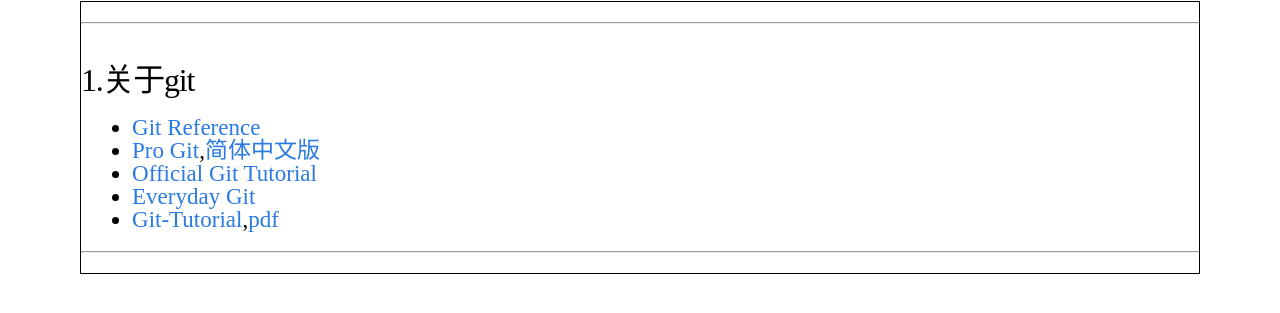
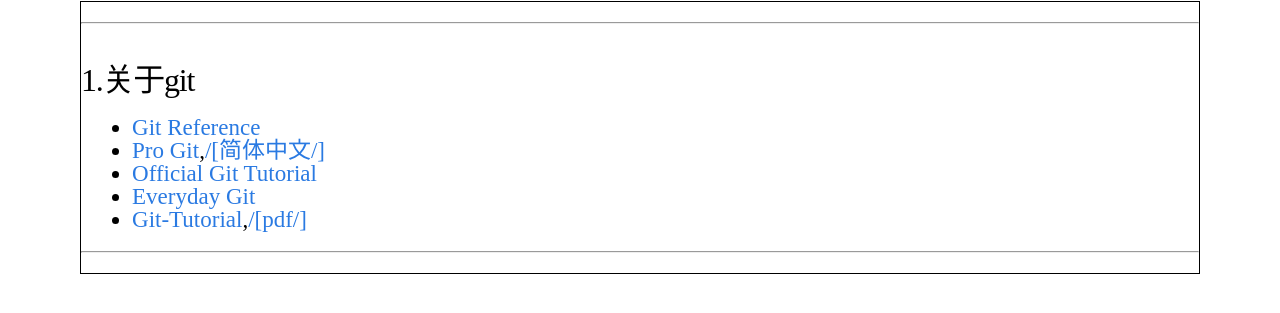
Before and after one commit to codeybs/blog, a Jekyll site: the page built from _posts/2014-08-30-Some-useful-links.markdown, in a window 1280 px wide. Shown: the part 106-419 px from the top of the page. Built offline with Jekyll 4.4.1, drawn with Linux system fonts in a browser that asks for light colours.

Commit message:
new blog

```diff
--- a/_posts/2014-08-30-Some-useful-links.markdown
+++ b/_posts/2014-08-30-Some-useful-links.markdown
@@ -11,9 +11,9 @@ author: BaoshengYu
 ## 1.关于git
 
 + [Git Reference](http://git-scm.com/docs)
-+ [Pro Git](http://git-scm.com/book),[简体中文版](http://git-scm.com/book/zh)
++ [Pro Git](http://git-scm.com/book),[/[简体中文/]](http://git-scm.com/book/zh)
 + [Official Git Tutorial](http://git-scm.com/docs/gittutorial)
 + [Everyday Git](http://git-scm.com/docs/everyday)
-+ [Git-Tutorial](http://www.liaoxuefeng.com),[pdf](Git-Tutorial)
++ [Git-Tutorial](http://www.liaoxuefeng.com),[/[pdf/]](Git-Tutorial)
 
 --------
```
